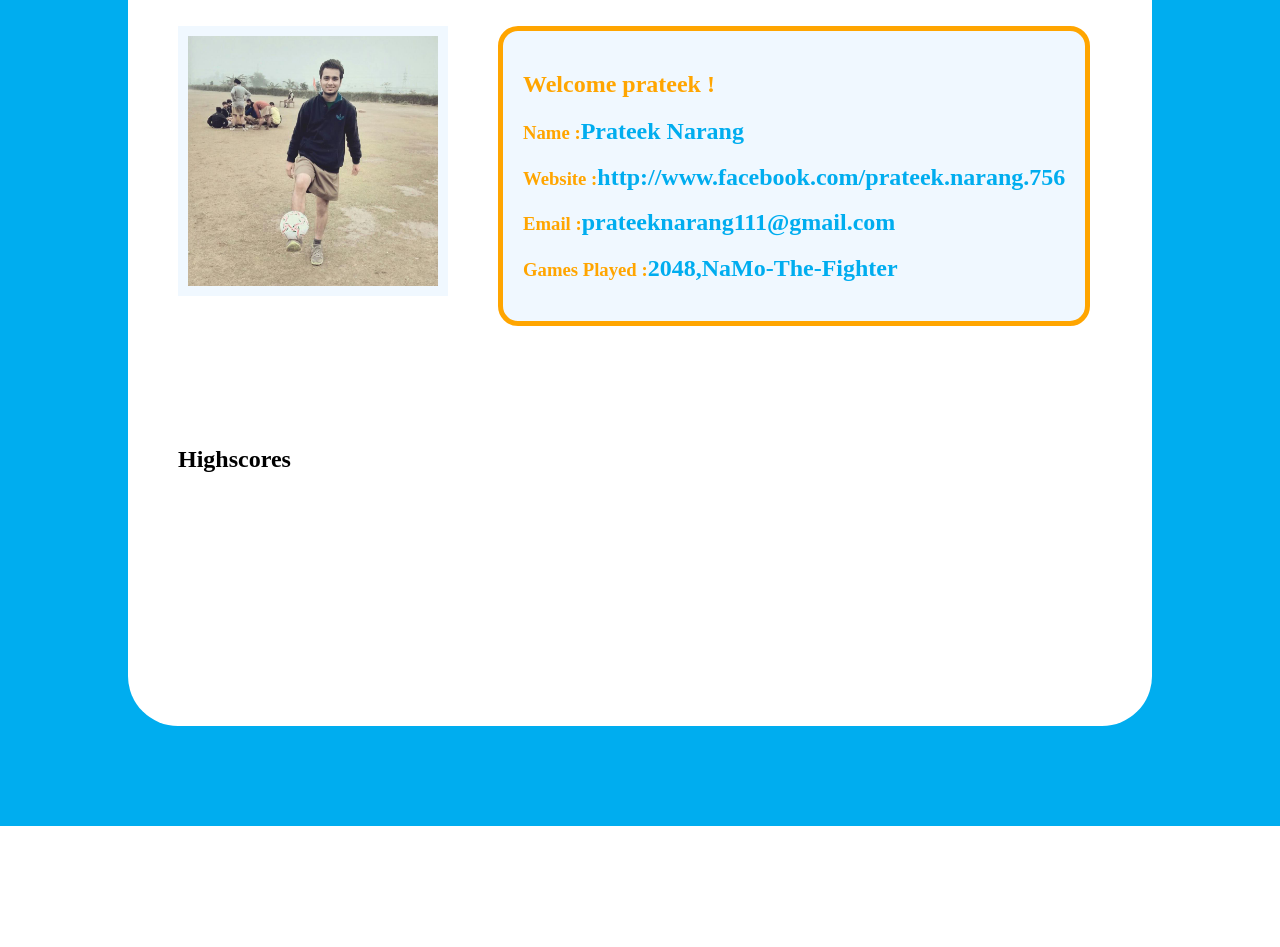
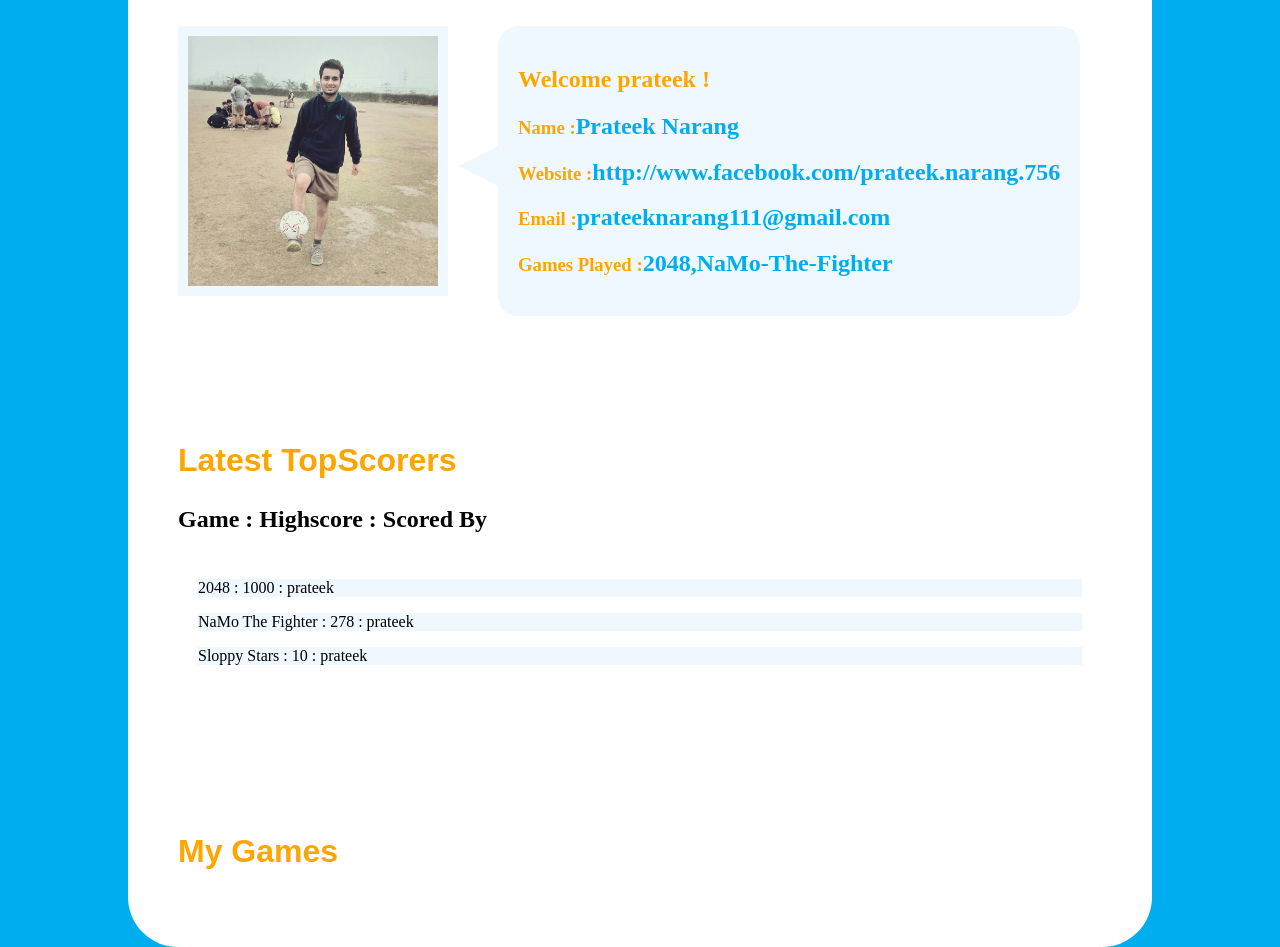
Before and after one commit to prateek27/gaming-portal, a Django app: page /users/ in a window 1280 px wide. Shown: the part 74-1021 px from the top of the page. Before the commit the page ends 900 px from the top, so only its background shows below. Run offline with Django 3.2, Linux system fonts and the light colour scheme; a user stored in the database is signed in; data comes from the database, SQL or seed files in the repository; both versions use the stored data as it was after the commit.

Commit message:
modified profile template and view

```diff
--- a/GamingPortal/templates/games/game_new.html
+++ b/GamingPortal/templates/games/game_new.html
@@ -45,6 +45,4 @@
 </div>
 
 </body>
-
-
 </html>
--- a/GamingPortal/templates/user/user_profile.html
+++ b/GamingPortal/templates/user/user_profile.html
@@ -24,11 +24,10 @@
 	min-width:500px;
 	border-radius: 10px;
 	color:orange;
-	border:5px solid orange;
 	border-radius:20px;
 
 }
-#detail:after{
+#details:after{
 	width: 0px;
 	height: 0px;
 	content: "";
@@ -37,6 +36,7 @@
 	margin-top: -150px;
 	margin-left:-80px;
 	position: absolute;
+
 
 
 
@@ -50,6 +50,12 @@
 	text-shadow:1px 1px 1px 0px black;
 	color:orange;
 }
+section h1{
+	color:orange;
+	font-size: 2rem;
+	font-family: sans-serif;
+}
+
 section h2::after{
 	content: "";
 	height: 10px;
@@ -59,6 +65,15 @@ section h2::after{
 strong{
 	color:#00adef;
 	font-size:1.5rem;
+}
+#profile_feed {
+	list-style: none;
+	padding:10px;
+	border-radius: 10px;
+}
+#profile_feed li{
+	background-color: aliceblue;
+	margin: 10px;
 }
 </style>
 
@@ -94,8 +109,22 @@ strong{
 		</div>
 	</div>
 	</section>
+
 	<section id="games_section">
-	<h2>Highscores</h2>
+	<h1>Latest TopScorers</h1>
+	<h2>Game : Highscore : Scored By</h2>
+
+		<ul id="profile_feed">
+
+			{% for x in game_list %}
+			<li>
+			<p>{{x.game_name}} : {{x.game_highscore}} : {{x.game_highscorer.username}}</p>
+			</li>
+			{%endfor%}
+		</ul>
+	</section>
+	<section>
+	<h1>My Games</h1>
 	</section>
 </body>
 </html>
--- a/GamingPortal/users/views.py
+++ b/GamingPortal/users/views.py
@@ -1,6 +1,7 @@
 from django.shortcuts import render
 from django.http import HttpResponse
 from login.models import UserProfile
+from games.models import GameDetail,GameSubmission
 from django.contrib.auth.models import User
 # Create your views here.
 def user_profile_view(request):
@@ -20,8 +21,11 @@ def user_profile_view(request):
 		position = uPhoto.find(substr)
 		uPhoto = uPhoto[position:]
 
+		#Query for Game Highscores and highscorers
+		game_list = GameDetail.objects.all()
+
 		context_dict = {'username':uName,'fullName':uFullName,'photoUrl':uPhoto,
-		'website':uWebsite,'email':uEmail}
+		'website':uWebsite,'email':uEmail,'game_list':game_list}
 		return render(request,"user/user_profile.html",context_dict)
 	else:
 		return HttpResponse("You are Not Logged In !")
```
Also changed, not shown: GamingPortal/db.sqlite3.
